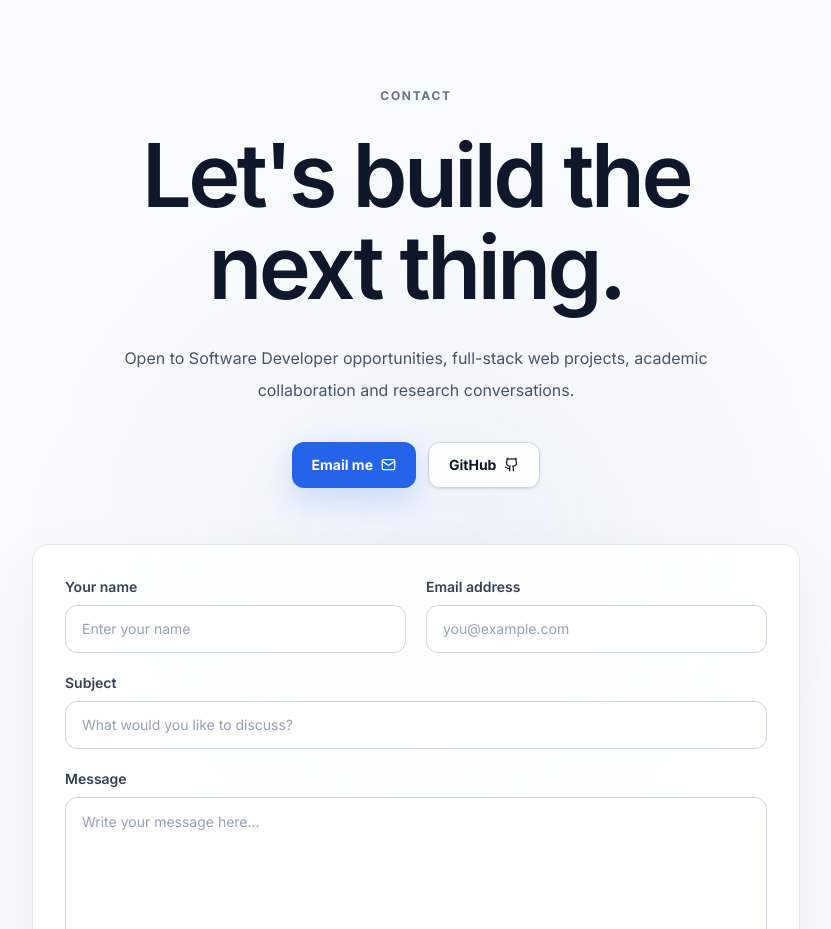
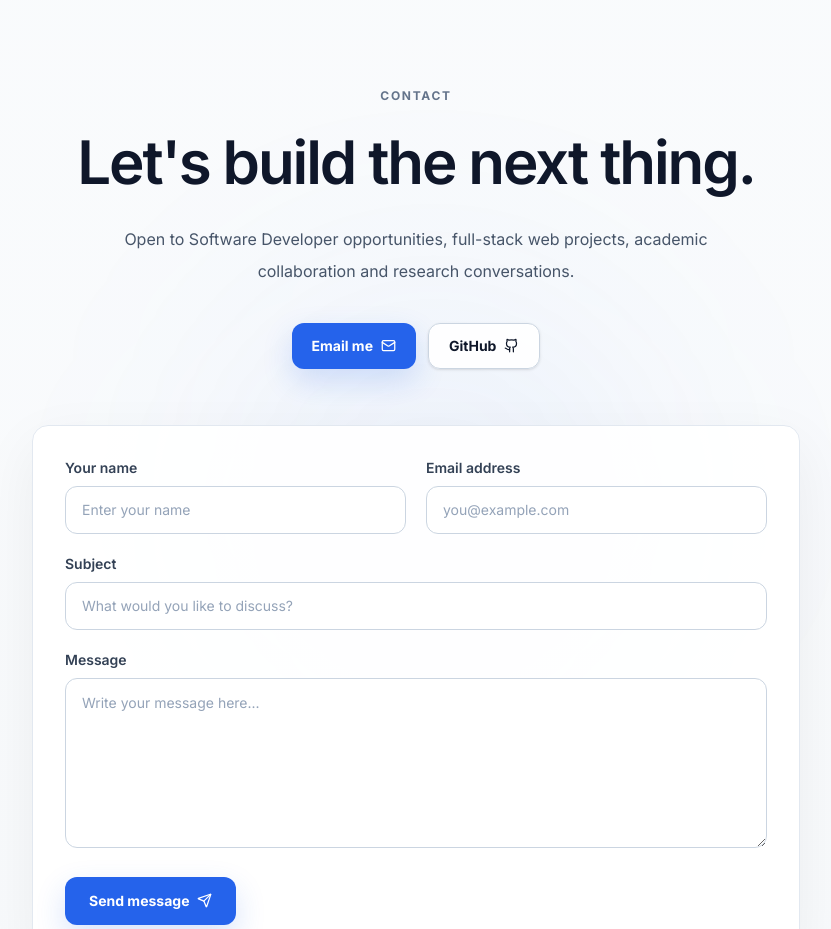
Before and after one commit to Mehedi1-SWE/portfolio, a Next.js app in the folder frontend/: page / in a window 1280 px wide. Shown: the part 6760-7689 px from the top of the page, without its empty margins (224-1055 px from the left). Built offline with nearby package versions, Linux system fonts and the light colour scheme; no server answers.

Commit message:
Refine portfolio heading typography for readability

```diff
--- a/frontend/components/Contact.tsx
+++ b/frontend/components/Contact.tsx
@@ -55,7 +55,7 @@ export function Contact() {
       <div className="hero-orb absolute left-1/2 top-1/2 h-[420px] w-[420px] -translate-x-1/2 -translate-y-1/2 rounded-full bg-[#2563EB]/[.06] blur-[110px]" aria-hidden="true" />
       <div className="relative mx-auto w-full max-w-3xl text-center">
         <span className="inline-flex items-center gap-2 text-xs font-bold uppercase tracking-[.14em] text-[#64748B]">Contact</span>
-        <h2 className="mt-5 text-[clamp(34px,8.5vw,88px)] font-semibold sm:text-[clamp(40px,8.5vw,88px)] leading-[1.05] tracking-[-.04em] text-[#0F172A]">Let&apos;s build the <span>next thing.</span></h2>
+        <h2 className="mt-5 text-[clamp(30px,6vw,60px)] font-semibold sm:text-[clamp(36px,6vw,60px)] leading-[1.1] tracking-[-.035em] text-[#0F172A]">Let&apos;s build the <span>next thing.</span></h2>
         <p className="mx-auto mt-5 max-w-2xl text-[16px] leading-8 text-[#475569] sm:mt-7">Open to Software Developer opportunities, full-stack web projects, academic collaboration and research conversations.</p>
         <div className="mt-7 flex flex-col justify-center gap-3 sm:mt-9 sm:flex-row">
           <a href="mailto:mehedi.se4@gmail.com" className="inline-flex min-h-[46px] w-full items-center justify-center gap-2 rounded-xl bg-[#2563EB] px-5 text-sm font-bold text-white shadow-[0_12px_30px_rgba(37,99,235,.18)] sm:w-auto transition hover:-translate-y-0.5 hover:bg-[#1D4ED8]">Email me <Mail size={15} /></a>
```
